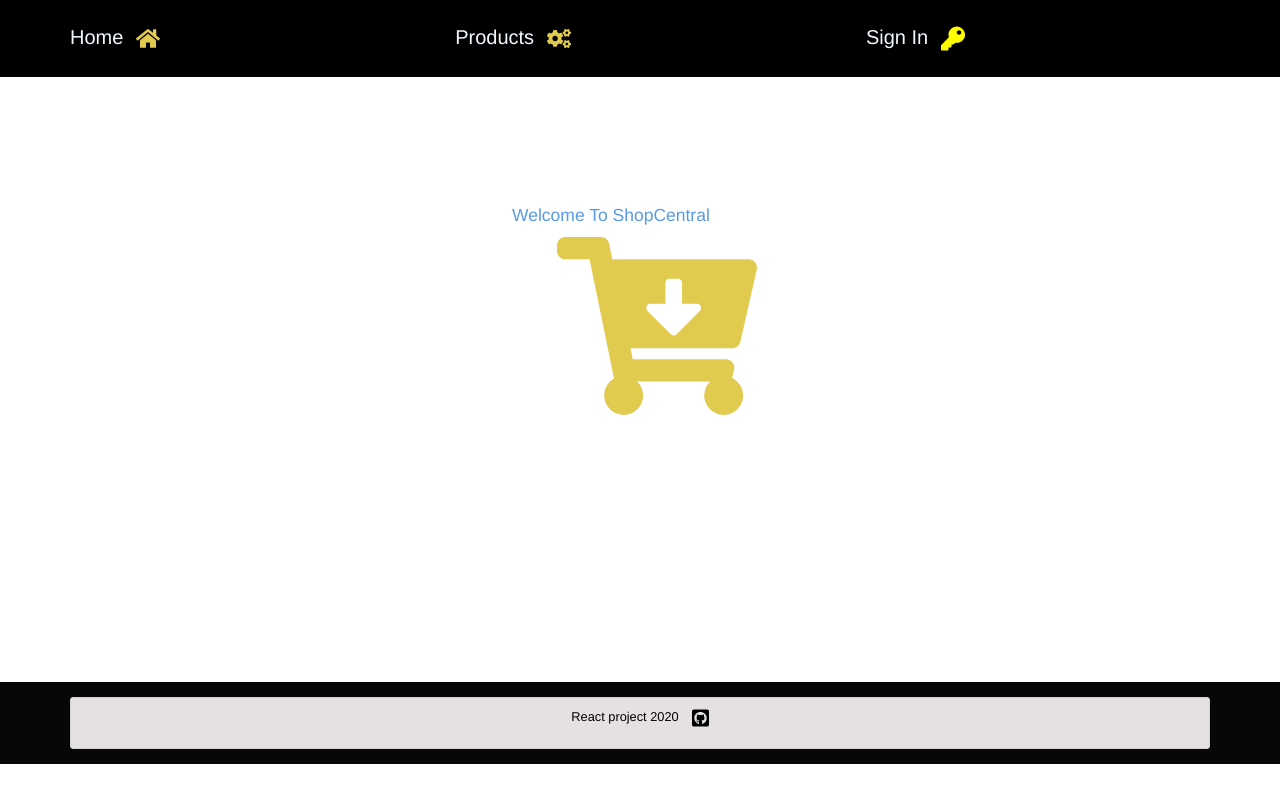
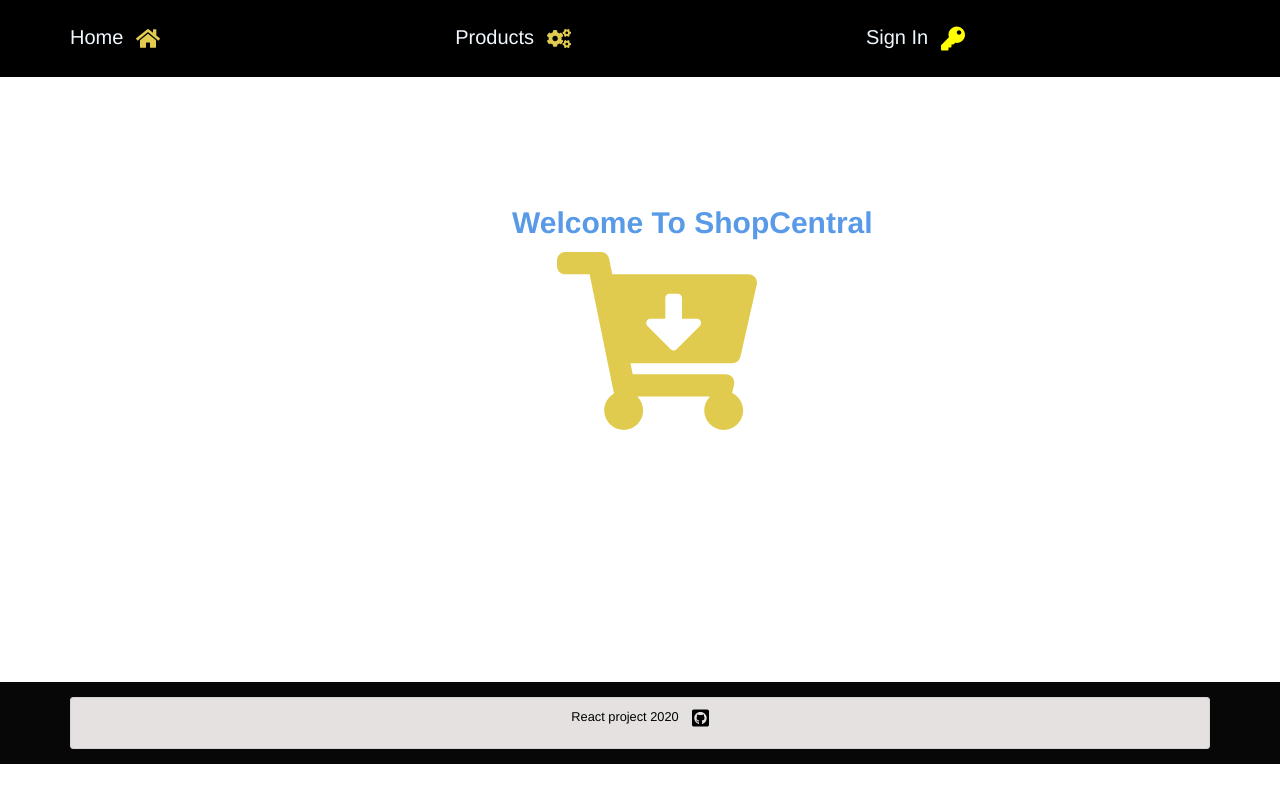
Before and after one commit to React2github/Ecommerce-app, a React (Create React App) app in the folder Client/: page / in a window 1280 px wide. Built offline with nearby package versions, Linux system fonts and the light colour scheme.

Commit message:
homepage

```diff
--- a/Client/src/components/Footer.css
+++ b/Client/src/components/Footer.css
@@ -39,5 +39,8 @@ body{
     padding-left: 40%;
     color: rgb(89, 154, 232);;
     height: 75vh;
+    font-size: 30px;
+    font-weight: 600;
+    font-family: unset;
 
   }
```
